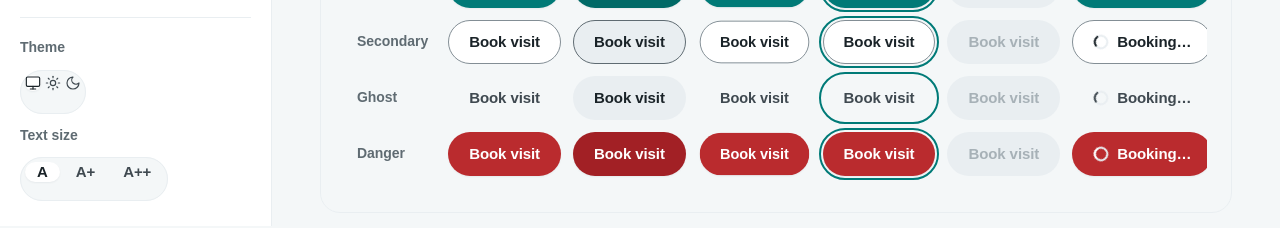
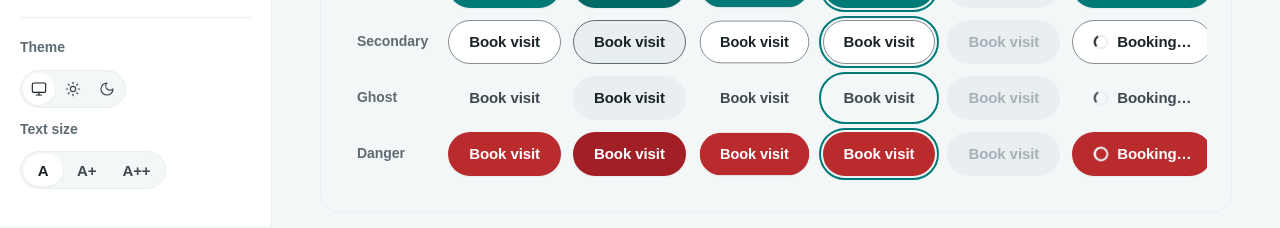
Before and after one commit to FKande/smile-desk, a Next.js app in the folder apps/web/: page /design-system/controls in a window 1280 px wide. Shown: the part 574-802 px from the top of the page. Built offline with nearby package versions, Linux system fonts and the light colour scheme; a web font is replaced by a local one.

Commit message:
fix(web): compact, centered segmented control; hide the Next dev badge
A radiogroup div replaces fieldset/legend, whose layout quirks broke the
pill height and centering.

```diff
--- a/apps/web/next.config.ts
+++ b/apps/web/next.config.ts
@@ -1,7 +1,8 @@
 import type { NextConfig } from "next";
 
 const nextConfig: NextConfig = {
-  /* config options here */
+  // Hide the floating Next.js dev badge; it overlaps the catalog sidebar.
+  devIndicators: false,
   cacheComponents: true,
   partialPrefetching: true,
   turbopack: {
--- a/apps/web/src/components/ui/SegmentedControl.tsx
+++ b/apps/web/src/components/ui/SegmentedControl.tsx
@@ -31,25 +31,26 @@ export function SegmentedControl<T extends string>({
   className,
 }: SegmentedControlProps<T>) {
   const name = useId();
+  // A div with role="radiogroup" rather than <fieldset>: fieldset/legend carry
+  // browser layout quirks that break flex height and centering. Radios sharing
+  // a name still get arrow-key navigation natively.
   return (
-    <fieldset
-      className={cn(
-        "inline-flex h-(--control-h-md) items-stretch gap-1 rounded-full border border-subtle bg-subtle p-1",
-        className,
-      )}
+    <div
+      role="radiogroup"
+      aria-label={legend}
+      className={cn("inline-flex items-center gap-0.5 rounded-full border border-subtle bg-subtle p-0.5", className)}
     >
-      <legend className="sr-only">{legend}</legend>
       {options.map((option) => (
         <label
           key={option.value}
           title={option.iconOnly ? option.label : undefined}
           className={cn(
-            "inline-flex cursor-pointer select-none items-center justify-center gap-1.5 rounded-full text-label font-semibold text-secondary",
+            "inline-flex h-8 cursor-pointer select-none items-center justify-center gap-1.5 rounded-full text-label font-semibold leading-none text-secondary",
             "transition-[background-color,color,box-shadow] duration-(--duration-fast) ease-out",
             "hover:text-default",
             "has-checked:bg-surface has-checked:text-default has-checked:shadow-raised",
             "has-focus-visible:focus-ring",
-            option.iconOnly ? "aspect-square" : "px-3",
+            option.iconOnly ? "w-8" : "min-w-10 px-3",
           )}
         >
           <input
@@ -64,6 +65,6 @@ export function SegmentedControl<T extends string>({
           <span className={option.iconOnly ? "sr-only" : undefined}>{option.label}</span>
         </label>
       ))}
-    </fieldset>
+    </div>
   );
 }
```
